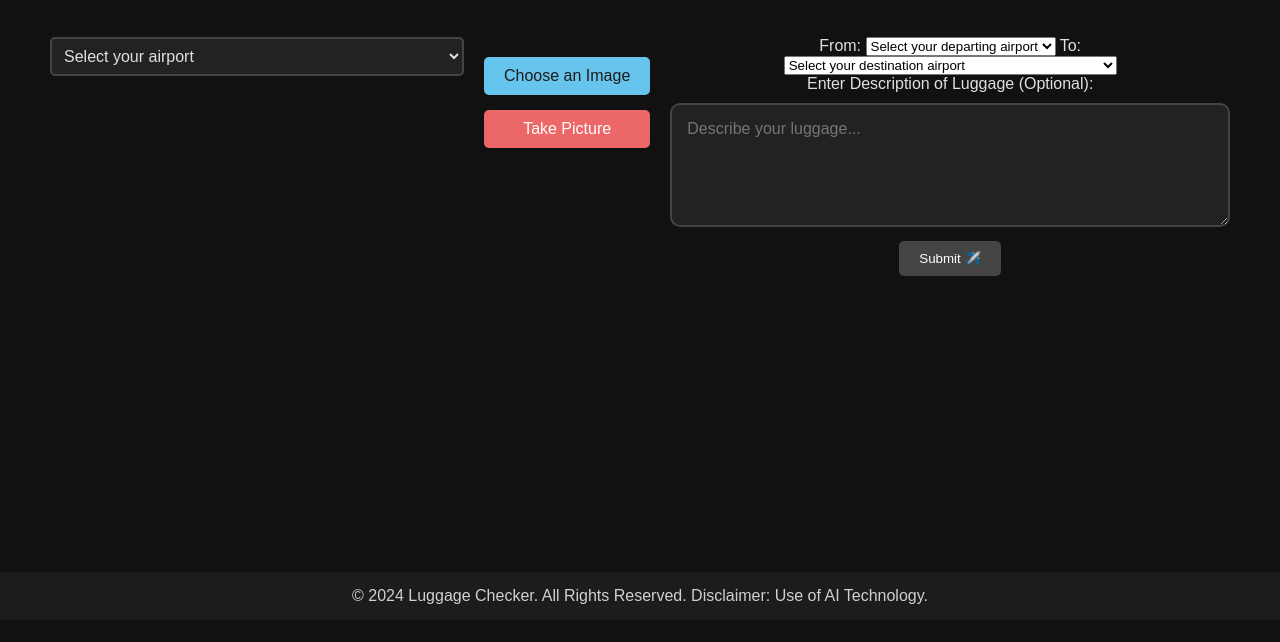
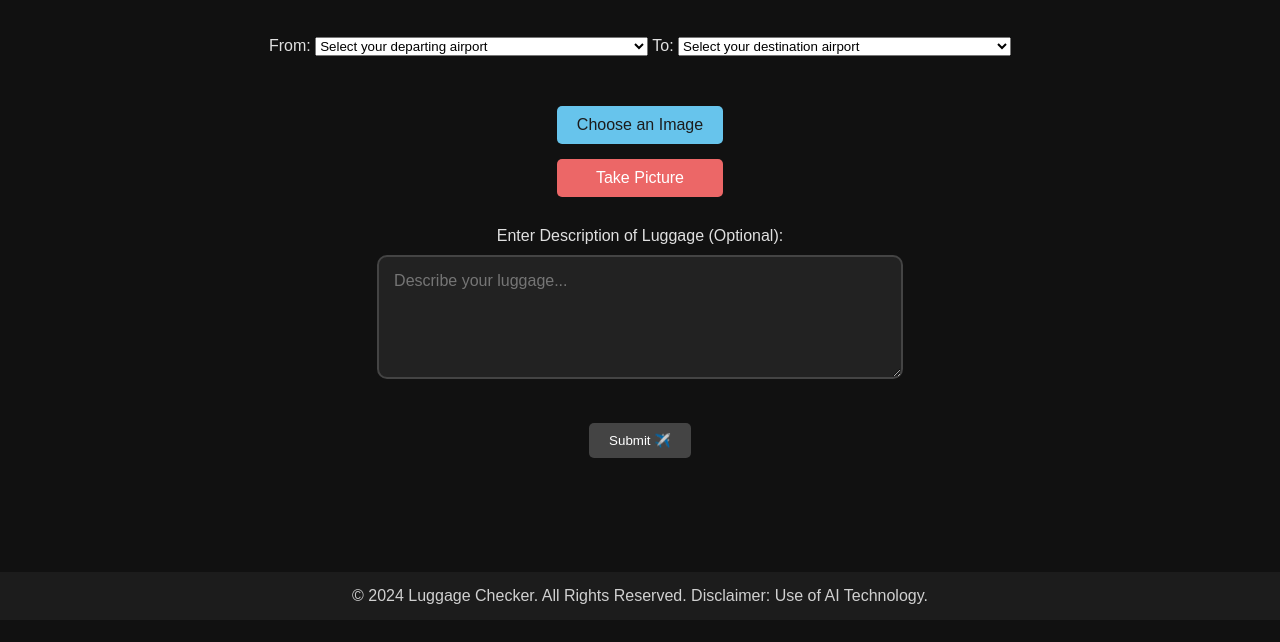
Before and after one commit to colenelson33/luggage-checker, a website: page app/pages/scan.html in a window 1280 px wide. Shown: the part 180-822 px from the top of the page. Before the commit the page ends 800 px from the top, so only its background shows below. Drawn offline with Linux system fonts and the light colour scheme.

Commit message:
Update scan.html

```diff
--- a/app/pages/scan.html
+++ b/app/pages/scan.html
@@ -22,26 +22,7 @@
         <h1>Scan Your Luggage</h1>
 
         <div class="form-container">
-            <!-- Top Row: Airport Selection -->
-            <div class="airport-selection">
-                <div class="dropdown">
-                    <select id="from-airport" name="from-airport">
-                        <option value="" disabled selected>Select your airport</option>
-                        <option value="jfk">JFK</option>
-                        <option value="lax">LAX</option>
-                        <option value="ord">ORD</option>
-                        <option value="atl">ATL</option>
-                    </select>
-                </div>
-
-               <!-- Image Upload and Take Picture Buttons -->
-            <div class="image-buttons">
-                <label for="file-upload" id="file-label" class="upload-label">Choose an Image</label>
-                <input id="file-upload" type="file" accept="image/*" />
-                <button id="take-picture" class="camera-btn">Take Picture</button>
-            </div>
-
-                          <!-- To and From Airport Dropdowns -->
+            <!-- To and From Airport Dropdowns -->
             <div class="dropdowns">
                 <label for="from-airport">From:</label>
                 <select id="from-airport" name="from-airport">
@@ -53,6 +34,14 @@
                     <option value="" disabled selected>Select your destination airport</option>
                 </select>
                 <script src="../scripts/dropdown.js"></script>
+            </div>
+
+            <!-- Image Upload and Take Picture Buttons -->
+            <div class="image-buttons">
+                <label for="file-upload" id="file-label" class="upload-label">Choose an Image</label>
+                <input id="file-upload" type="file" accept="image/*" />
+                <button id="take-picture" class="camera-btn">Take Picture</button>
+            </div>
 
             <!-- Optional Text Submission -->
             <div class="text-description">
```
